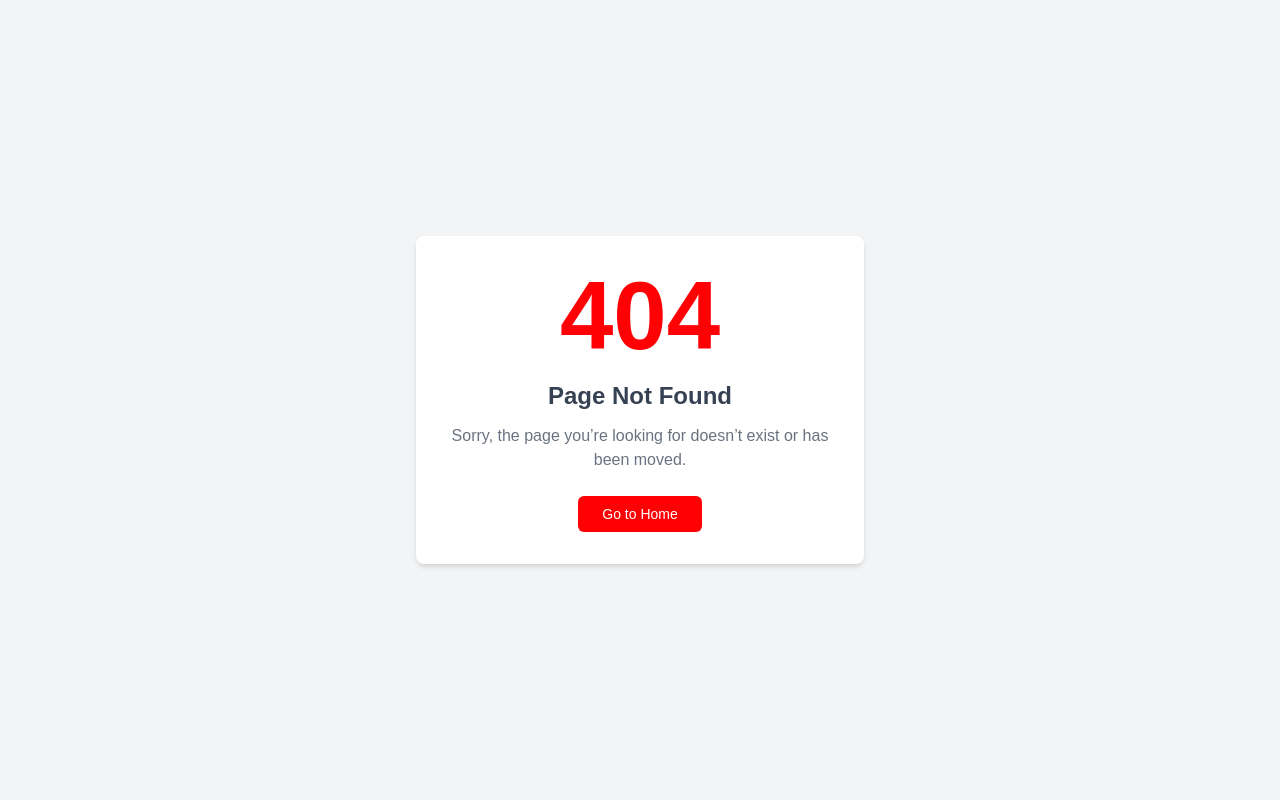
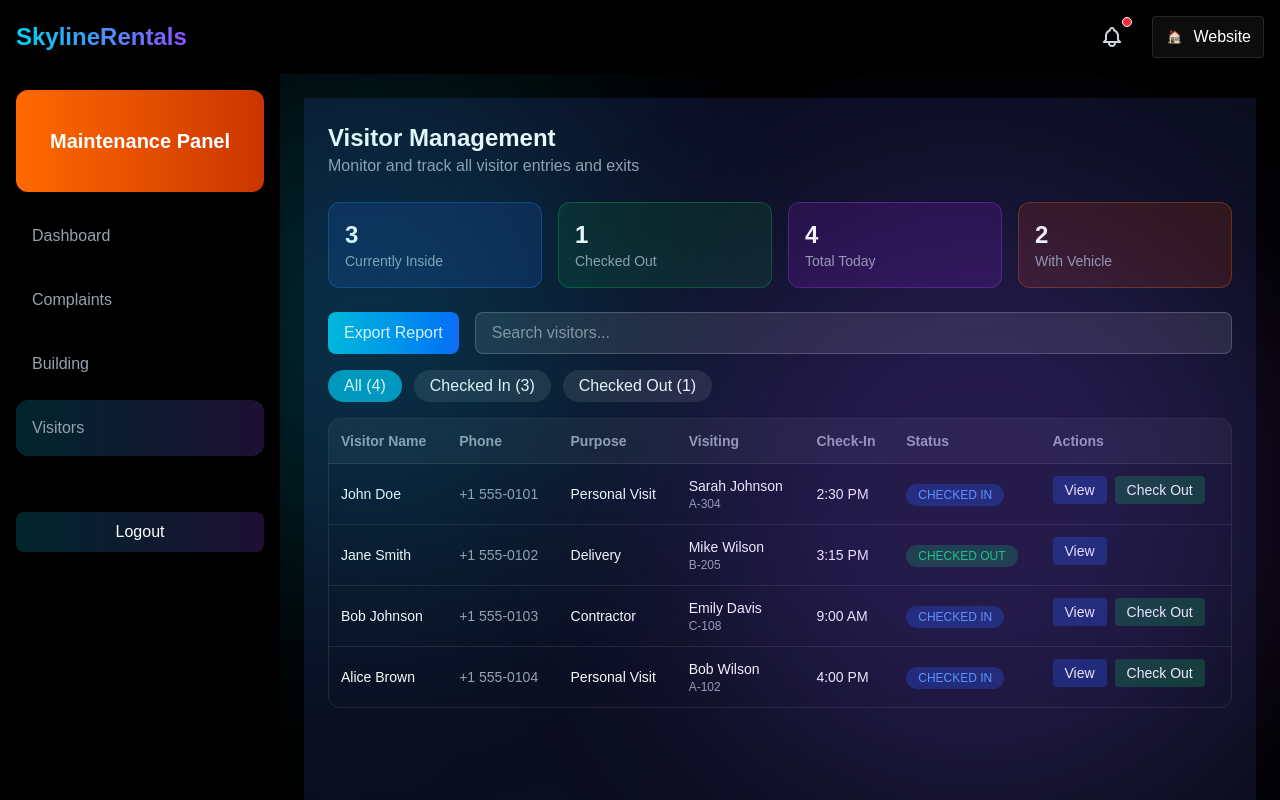
Before and after one commit to abishekyoh0/AMS-admin-panel-frontend, a React (Vite) app: page /visitors in a window 1280 px wide. Before the commit this address had no page. Built offline with nearby package versions, Linux system fonts and the light colour scheme; sample sign-in values are in the browser's storage.

Commit message:
Visitors

```diff
--- /dev/null
+++ b/src/components/Visitors/Visitors.tsx
@@ -0,0 +1,8 @@
+
+const Visitors = () => {
+  return (
+    <div>Visitors</div>
+  )
+}
+
+export default Visitors
--- a/src/components/shared/Sidebar.tsx
+++ b/src/components/shared/Sidebar.tsx
@@ -8,6 +8,7 @@ const menuItems = [
   { to: "/", label: "Dashboard", end: true },
   { to: "/complaint", label: "Complaints", end: true },
   { to: "/building", label: "Building", end: true },
+  { to: "/visitors", label: "Visitors", end: true },
 ];
 
 type SidebarProps = {
@@ -71,7 +72,7 @@ export const Sidebar = ({ isOpen, setIsOpen }: SidebarProps) => {
             <div className="mt-7 ">
               <button
                 onClick={() => setShowLogoutModal(true)}
-                className="w-full flex items-center gap-3 px-4 py-2 rounded-lg items-center bg-[linear-gradient(90deg,rgba(0,184,219,0.2)_0%,rgba(142,81,255,0.2)_100%)] text-white  transition cursor-pointer"
+                className="w-full flex items-center gap-3 px-4 py-2 rounded-lg bg-[linear-gradient(90deg,rgba(0,184,219,0.2)_0%,rgba(142,81,255,0.2)_100%)] text-white  transition cursor-pointer"
               >
                 {/* <img src={logoutIcon} alt="Logout" className="w-5 h-5" /> */}
                 <div className="flex justify-center  w-full">
--- /dev/null
+++ b/src/pages/Visitors/Visitors.tsx
@@ -0,0 +1,192 @@
+import React, { useState } from "react";
+
+type Visitor = {
+  id: number;
+  name: string;
+  phone: string;
+  purpose: string;
+  visiting: string;
+  flat: string;
+  checkin: string;
+  status: "CHECKED IN" | "CHECKED OUT";
+  vehicle?: boolean;
+};
+
+const VISITORS: Visitor[] = [
+  {
+    id: 1,
+    name: "John Doe",
+    phone: "+1 555-0101",
+    purpose: "Personal Visit",
+    visiting: "Sarah Johnson",
+    flat: "A-304",
+    checkin: "2:30 PM",
+    status: "CHECKED IN",
+    vehicle: true,
+  },
+  {
+    id: 2,
+    name: "Jane Smith",
+    phone: "+1 555-0102",
+    purpose: "Delivery",
+    visiting: "Mike Wilson",
+    flat: "B-205",
+    checkin: "3:15 PM",
+    status: "CHECKED OUT",
+  },
+  {
+    id: 3,
+    name: "Bob Johnson",
+    phone: "+1 555-0103",
+    purpose: "Contractor",
+    visiting: "Emily Davis",
+    flat: "C-108",
+    checkin: "9:00 AM",
+    status: "CHECKED IN",
+  },
+  {
+    id: 4,
+    name: "Alice Brown",
+    phone: "+1 555-0104",
+    purpose: "Personal Visit",
+    visiting: "Bob Wilson",
+    flat: "A-102",
+    checkin: "4:00 PM",
+    status: "CHECKED IN",
+    vehicle: true,
+  },
+];
+
+const VisitorManagement: React.FC = () => {
+  const [filter, setFilter] = useState("ALL");
+  const [search, setSearch] = useState("");
+
+  const filteredVisitors = VISITORS.filter((v) => {
+    const matchSearch = v.name.toLowerCase().includes(search.toLowerCase());
+
+    if (filter === "CHECKED IN") return v.status === "CHECKED IN" && matchSearch;
+    if (filter === "CHECKED OUT") return v.status === "CHECKED OUT" && matchSearch;
+
+    return matchSearch;
+  });
+
+  const inside = VISITORS.filter((v) => v.status === "CHECKED IN").length;
+  const checkedOut = VISITORS.filter((v) => v.status === "CHECKED OUT").length;
+  const total = VISITORS.length;
+  const vehicle = VISITORS.filter((v) => v.vehicle).length;
+
+  return (
+    <div className="min-h-screen bg-linear-to-br from-[#0b0f25] to-[#0a0d1a] text-white p-6">
+
+      <h1 className="text-2xl font-bold">Visitor Management</h1>
+      <p className="text-gray-400 mb-6">
+        Monitor and track all visitor entries and exits
+      </p>
+
+      <div className="grid grid-cols-2 md:grid-cols-4 gap-4 mb-6">
+
+        <div className="p-4 rounded-xl bg-blue-900/30 border border-blue-500/30">
+          <p className="text-2xl font-bold">{inside}</p>
+          <p className="text-gray-400 text-sm">Currently Inside</p>
+        </div>
+
+        <div className="p-4 rounded-xl bg-green-900/30 border border-green-500/30">
+          <p className="text-2xl font-bold">{checkedOut}</p>
+          <p className="text-gray-400 text-sm">Checked Out</p>
+        </div>
+
+        <div className="p-4 rounded-xl bg-purple-900/30 border border-purple-500/30">
+          <p className="text-2xl font-bold">{total}</p>
+          <p className="text-gray-400 text-sm">Total Today</p>
+        </div>
+
+        <div className="p-4 rounded-xl bg-orange-900/30 border border-orange-500/30">
+          <p className="text-2xl font-bold">{vehicle}</p>
+          <p className="text-gray-400 text-sm">With Vehicle</p>
+        </div>
+
+      </div>
+
+      <div className="flex flex-col md:flex-row gap-4 mb-4">
+        <button className="bg-linear-to-r from-cyan-500 to-blue-600 px-4 py-2 rounded-lg">
+          Export Report
+        </button>
+
+        <input type="text" placeholder="Search visitors..."
+          value={search} onChange={(e) => setSearch(e.target.value)}
+          className="flex-1 bg-white/10 border border-white/20 rounded-lg px-4 py-2 outline-none"/>
+      </div>
+
+      <div className="flex gap-3 mb-4">
+        <button onClick={() => setFilter("ALL")}
+          className={`px-4 py-1 rounded-full ${ filter === "ALL" ? "bg-cyan-600" : "bg-white/10" }`}>
+          All ({total})
+        </button>
+
+        <button onClick={() => setFilter("CHECKED IN")}
+          className={`px-4 py-1 rounded-full ${ filter === "CHECKED IN" ? "bg-cyan-600" : "bg-white/10" }`}>
+          Checked In ({inside})
+        </button>
+
+        <button onClick={() => setFilter("CHECKED OUT")}
+          className={`px-4 py-1 rounded-full ${ filter === "CHECKED OUT" ? "bg-cyan-600" : "bg-white/10" }`}>
+          Checked Out ({checkedOut})
+        </button>
+      </div>
+
+      <div className="overflow-x-auto rounded-xl border border-white/10">
+        <table className="w-full min-w-[900px] text-sm">
+          <thead className="bg-white/5 text-gray-400">
+            <tr>
+              <th className="text-left p-3">Visitor Name</th>
+              <th className="text-left p-3">Phone</th>
+              <th className="text-left p-3">Purpose</th>
+              <th className="text-left p-3">Visiting</th>
+              <th className="text-left p-3">Check-In</th>
+              <th className="text-left p-3">Status</th>
+              <th className="text-left p-3">Actions</th>
+            </tr>
+          </thead>
+
+          <tbody>
+            {filteredVisitors.map((v) => (
+              <tr key={v.id} className="border-t border-white/10">
+                <td className="p-3 font-medium">{v.name}</td>
+                <td className="p-3 text-gray-400">{v.phone}</td>
+                <td className="p-3">{v.purpose}</td>
+
+                <td className="p-3">
+                  {v.visiting}
+                  <div className="text-xs text-gray-400">{v.flat}</div>
+                </td>
+
+                <td className="p-3">{v.checkin}</td>
+
+                <td className="p-3">
+                  <span className={`px-3 py-1 rounded-full text-xs ${
+                      v.status === "CHECKED IN" ? "bg-blue-600/30 text-blue-400" : "bg-green-600/30 text-green-400"}`}>
+                    {v.status}
+                  </span>
+                </td>
+
+                <td className="p-3 flex gap-2">
+                  <button className="bg-blue-600/30 px-3 py-1 rounded">
+                    View
+                  </button>
+
+                  {v.status === "CHECKED IN" && (
+                    <button className="bg-green-600/30 px-3 py-1 rounded">
+                      Check Out
+                    </button>
+                  )}
+                </td>
+              </tr>
+            ))}
+          </tbody>
+        </table>
+      </div>
+    </div>
+  );
+};
+
+export default VisitorManagement;
--- a/src/routes/AppRoutes.tsx
+++ b/src/routes/AppRoutes.tsx
@@ -8,6 +8,7 @@ import Dashboard from "../pages/Dashboard/Dashboard";
 import ComplaintManagement from "../pages/complaint/ComplaintManagement";
 import BuildingsManagement from "../pages/Buildings/BuildingsManagement";
 import ComplaintDetails from "../components/complaint/ComplaintDetails";
+import Visitors from "../pages/Visitors/Visitors";
 
 export default function AppRoutes() {
   return (
@@ -32,6 +33,7 @@ export default function AppRoutes() {
           <Route path="/complaint" element={<ComplaintManagement />} />
           <Route path="/building" element={<BuildingsManagement />} />
           <Route path="/complaint-details" element={<ComplaintDetails />} />
+          <Route path="/visitors" element={<Visitors />} />
         </Route>
         <Route path="*" element={<NotFound />} />
       </Routes>
```
